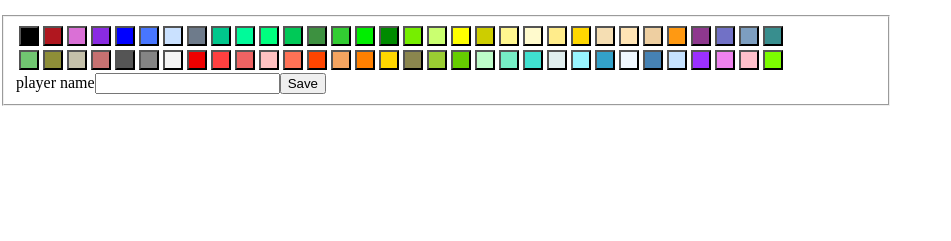
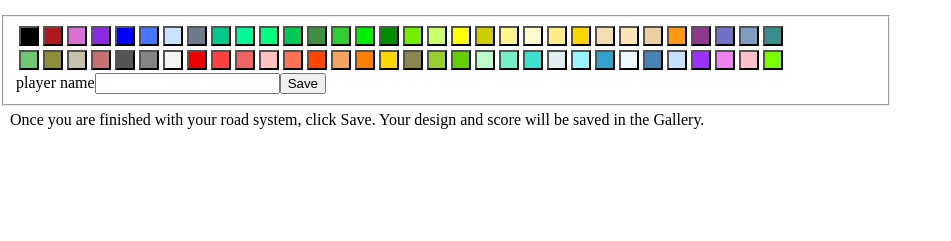
Before and after one commit to dobothor/optimal_road, a Flask app: page / in a window 1280 px wide. Shown: the part 510-751 px from the top of the page, without its empty margins (0-951 px from the left). Run offline with Flask 2, Linux system fonts and the light colour scheme; some libraries are stand-ins or nearby versions.

Commit message:
Update paint.html

```diff
--- a/templates/paint.html
+++ b/templates/paint.html
@@ -154,9 +154,12 @@
                     <p> • But building roads is costly, reducing your score is used wastefully </p>
                     <p> • Colors are optional, but can denote which player contributed those roads in team play. </p>
                     <h3 style="position:relative;left:10px;"> ► Draw your road network to connect the space as efficiently as possible! </h3>
-                    <p> </p>
+                    <p> &zwj; </p>
+                    <p> &zwj; </p>
+                    <p> &zwj; </p>
 
                 </div>
-
-
+                <div style="position:absolute;margin-top:480px;height:0px;left:10px;right:400px;">
+                    <p> Once you are finished with your road system, click Save. Your design and score will be saved in the Gallery. </p>
+                </div>
 {% endblock %}
```
